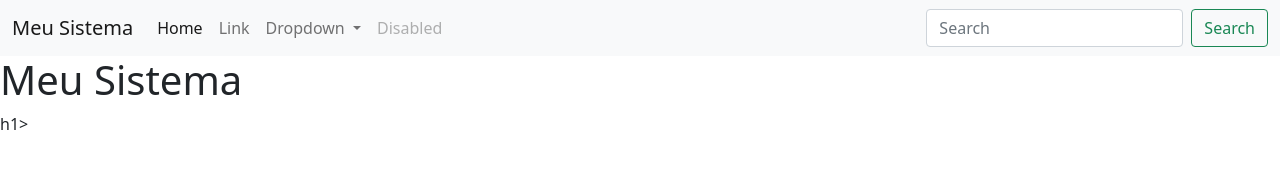
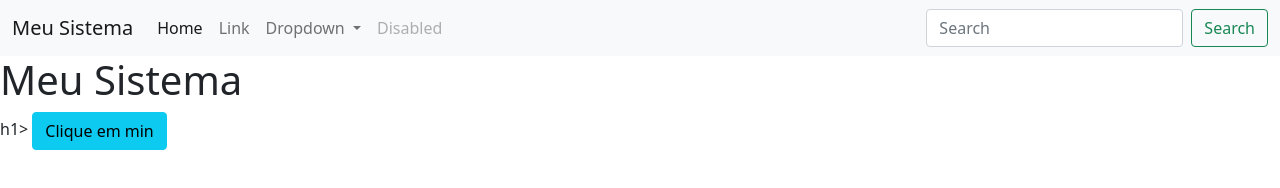
Before and after one commit to resilva1986/resilvaDevOps18C, a plain HTML site: page Index.htm in a window 1280 px wide. Drawn offline with Linux system fonts and the light colour scheme.

Commit message:
Adição de novo botão

```diff
--- a/Index.htm
+++ b/Index.htm
@@ -51,6 +51,7 @@
         </div>
     </nav>
 <h1>Meu Sistema</h1>h1>
+<button type="button" class="btn btn-info">Clique em min</button>
     <script type="text/javascript" src="jquery-3.6.0.min.js">
     </script>
     <script type="text/javascript" src="bootstrap.bundle.min.js">
```
